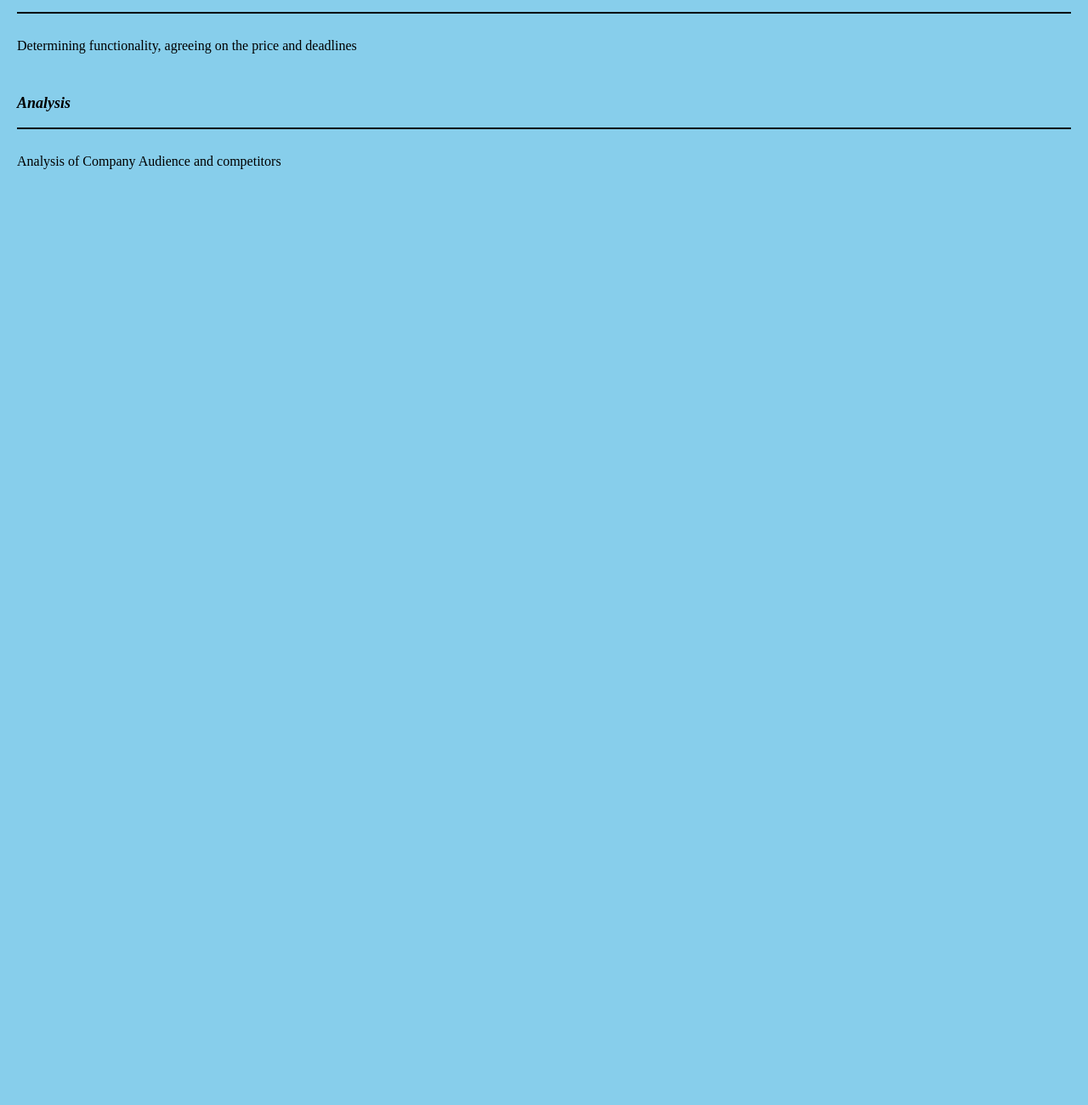
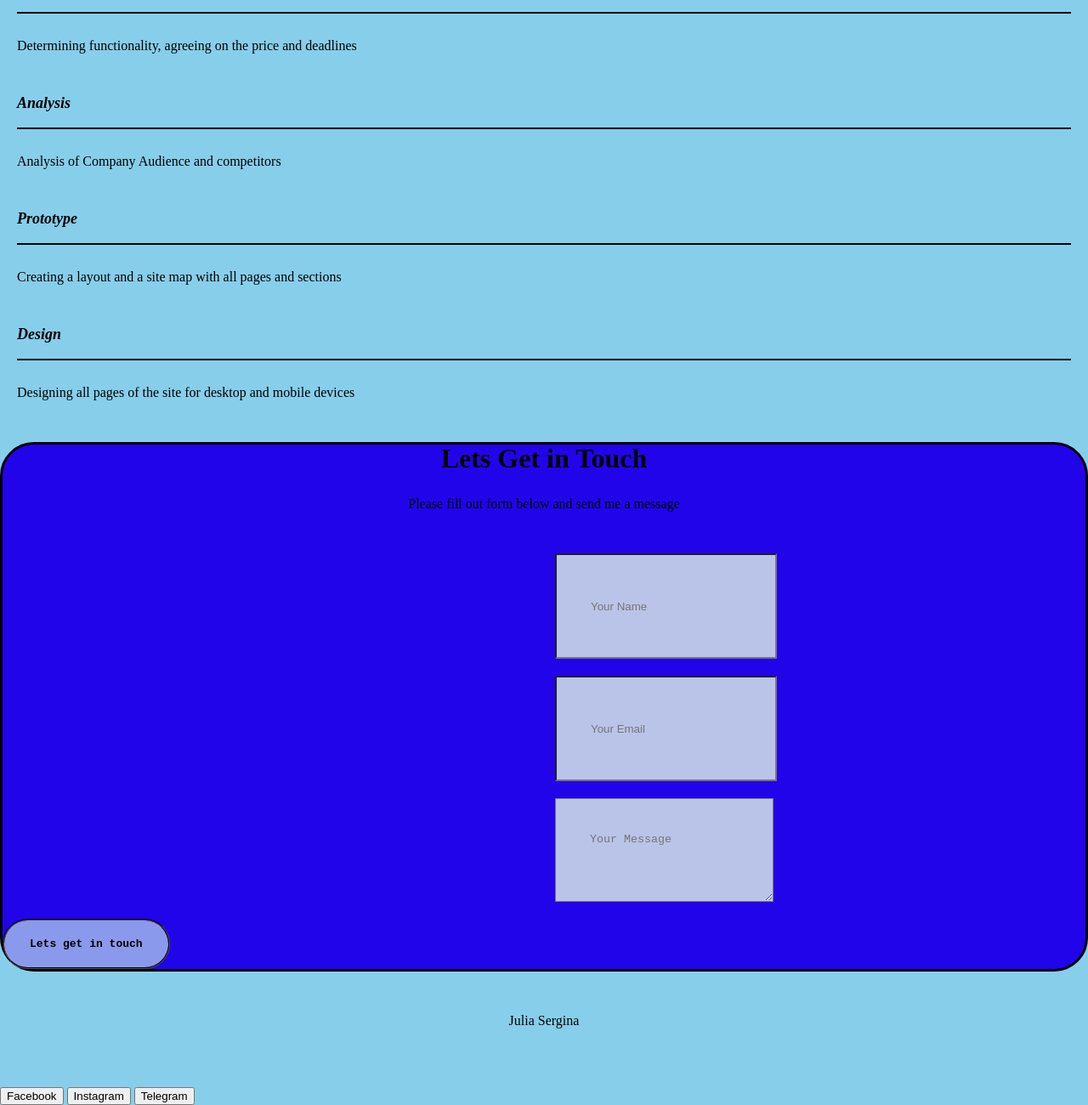
Before and after one commit to Yuliasergina/Figma, a plain HTML site: page index.html in a window 1280 px wide. Shown: the part 1425-2725 px from the top of the page at 85% size. Before the commit the page ends 1673 px from the top, so only its background shows below. Drawn offline with Linux system fonts and the light colour scheme.

Commit message:
Details about changes

```diff
--- a/index.html
+++ b/index.html
@@ -4,6 +4,7 @@
         <meta charset="UTF-8">
         <meta name="viewport" content="width=device-width, initial-scale=1.0">
        <link rel="stylesheet" href="style.css">
+
        <title>This is my first website</title>
     </head>
     <body>
@@ -12,13 +13,15 @@
 <div id="logo">
 Sergina
 </div>
-<nav>
+<nav class="menu">
     <ul>
         <li id="a">About Me</li>
         <li id="">My Works</li>
         <li id="c">Work Progress</li>
     </ul>
 </nav>
+
+
 <button id="contact">Contact me</button>
             </header>
 
@@ -56,7 +59,39 @@ Sergina
                 <hr>
                <p class="p1">Analysis of Company Audience and competitors</p>
              </div>
+             <div class="Briefing">
+                <h2 class="steps">Prototype</h2>
+                <hr>
+               <p class="p1">Creating a layout and a site map with all pages and sections</p>
+             </div>
+             <div class="Briefing">
+                <h2 class="steps">Design</h2>
+                <hr>
+               <p class="p1">Designing all pages of the site for desktop and mobile devices</p>
+             </div>
+             <div id="Touch">
+              <h1 id="getintouch"> Lets Get in Touch</h1>
+              <p id="fill">Please fill out form below and send me a message</p>
+              <div id="form">
+                <form action="form.php" method="post">
+                    <input id="input" type="text" name="name" placeholder="Your Name">
+                    <input id="input" type="email" name="email" placeholder="Your Email">
+                    <textarea id="input" name="message" placeholder="Your Message"></textarea>
+                    <button type="submit" id="touch">Lets get in touch</button>
+                </div>
 
+             </div>
+
+             <footer>
+                    <div id="footer">
+                        <p id="name">Julia Sergina</p>
+                       <button class="social">Facebook</button>
+                       <button class="social">Instagram</button>
+                       <button class="social">Telegram</button>
+
+                    </div>
+             </footer>
+             <script src="script.js"></script>
     </body>
 
 </html>
--- a/style.css
+++ b/style.css
@@ -28,6 +28,12 @@ body {
     background-color: skyblue;
 	line-height: 1;
 }
+@media(max-width: 745px)
+{.menu{display: none;}}
+
+.mobalemenu{display: none;}
+
+
 ol, ul {
 	list-style: none;
 }
@@ -47,7 +53,7 @@ table {
 
 #page-wrapper{
     background-color: rgb(153, 171, 238);
-    border: solid red;
+    border: solid rgb(2, 0, 0);
     font-size: medium;
 padding: 40px;}
 header{
@@ -107,9 +113,8 @@ p{
 }
 #btouch {
     display: flex;
-    justify-content: center; /* Centers the button horizontally */
-    align-items: center; /* Centers the button vertically */
-    margin-top: 30px;
+    justify-content: center;
+    align-items: center;
     margin-bottom: 30px;
 
 }
@@ -118,16 +123,18 @@ p{
     font-family: monospace;
     border-style: groove;
     border-radius: 40px;
-    padding: 20px 30px; /* Fixed padding (corrected comma to space) */
+    padding: 20px 30px;
     background-color: rgb(139, 153, 236);
     font-size: medium;
     font-weight: bold;
+
+
 }
 #myworks{
     font-family: monospace;
     border-style: groove;
     border-radius: 40px;
-    padding: 20px 30px; /* Fixed padding (corrected comma to space) */
+    padding: 20px 30px;
     background-color: rgb(139, 153, 236);
     font-size: medium;
     font-weight: bold;
@@ -136,8 +143,8 @@ p{
 }
 #works{
     display: flex;
-    justify-content: center; /* Centers the button horizontally */
-    align-items: center; /* Centers the button vertically */
+    justify-content: center;
+    align-items: center;
     margin-top: 30px;
     margin-bottom: 30px;
 }
@@ -162,3 +169,27 @@ hr{
     margin-top: 20px;
     margin-bottom: 20px;
 }
+#Touch{
+    border: solid black;
+    border-radius: 40px;
+    background-color: rgb(34, 4, 235);
+
+}
+#input{
+    display: flex;
+    flex-direction: row;
+    justify-content: space-evenly;
+    align-items: flex-start;
+    height: 5vh;
+    margin: 20px;
+    background-color: rgb(186, 196, 233);
+    padding: 40px;
+    margin-left: 650px;
+}
+#name{
+
+    padding: 20px;
+    border-radius: 20px;
+    margin-left: 0px;
+    display: block;
+}
```
